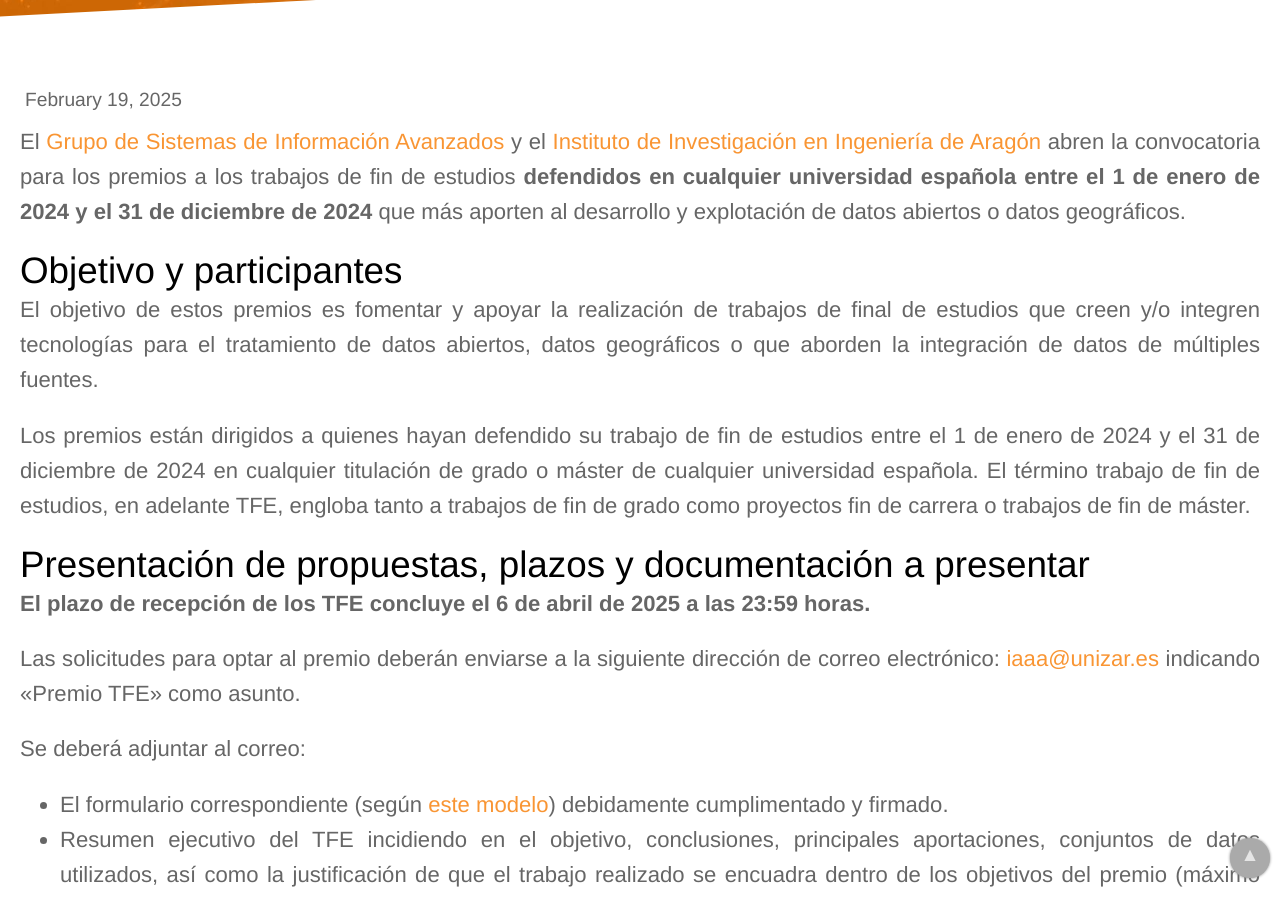
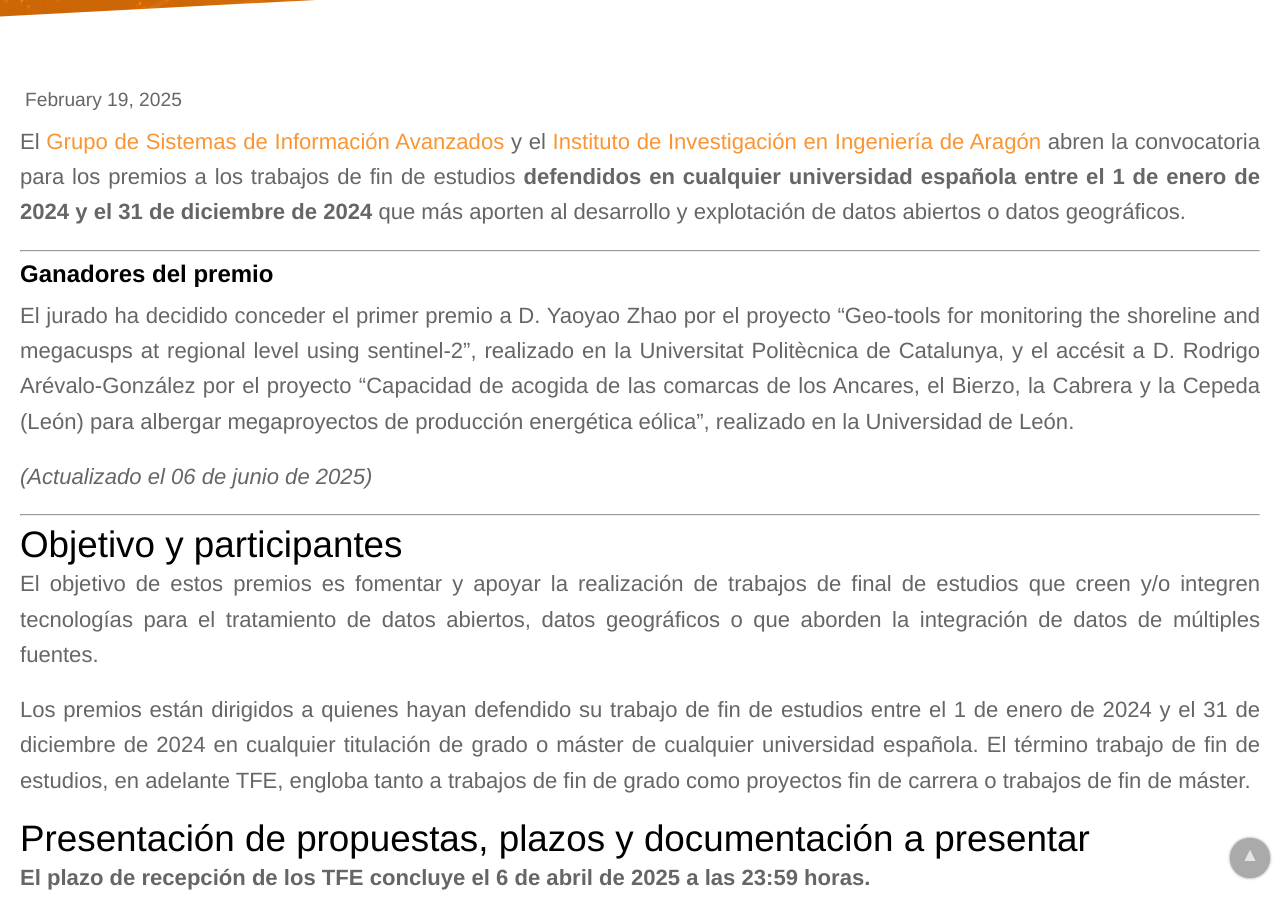
Before and after one commit to IAAA-Lab/IAAA-Lab.github.io, a Jekyll site: the page built from _posts/2025-02-19-novena-ed-premios-pedro-muro-tfe.md, in a window 1280 px wide and 900 px high, scrolled down 517 px. Built offline with Jekyll 4.4.1, drawn with Linux system fonts in a browser that asks for light colours.

Commit message:
Añadidos ganadores premio PR Muro 9a ed.

```diff
--- a/_posts/2025-02-19-novena-ed-premios-pedro-muro-tfe.md
+++ b/_posts/2025-02-19-novena-ed-premios-pedro-muro-tfe.md
@@ -7,6 +7,15 @@ image: /images/posts/Pedro_Muro.jpg
 
 
 El [Grupo de Sistemas de Información Avanzados]({{ site.baseurl }}/) y el [Instituto de Investigación en Ingeniería de Aragón](http://i3a.unizar.es) abren la convocatoria para los premios a los trabajos de fin de estudios **defendidos en cualquier universidad española entre el 1 de enero de 2024 y el 31 de diciembre de 2024** que más aporten al desarrollo y explotación de datos abiertos o datos geográficos.
+
+---
+#### Ganadores del premio
+
+El jurado ha decidido conceder el primer premio a D. Yaoyao Zhao por el proyecto "Geo-tools for monitoring the shoreline and megacusps at regional level using sentinel-2", realizado en la Universitat Politècnica de Catalunya, y el accésit a D. Rodrigo Arévalo-González por el proyecto "Capacidad de acogida de las comarcas de los Ancares, el Bierzo, la Cabrera y la Cepeda (León) para albergar megaproyectos de producción energética eólica", realizado en la Universidad de León.
+
+*(Actualizado el 06 de junio de 2025)*
+
+---
 
 # Objetivo y participantes
 El objetivo de estos premios es fomentar y apoyar la realización de trabajos de final de estudios que creen y/o integren tecnologías para el tratamiento de datos abiertos, datos geográficos o que aborden la integración de datos de múltiples fuentes.
```
